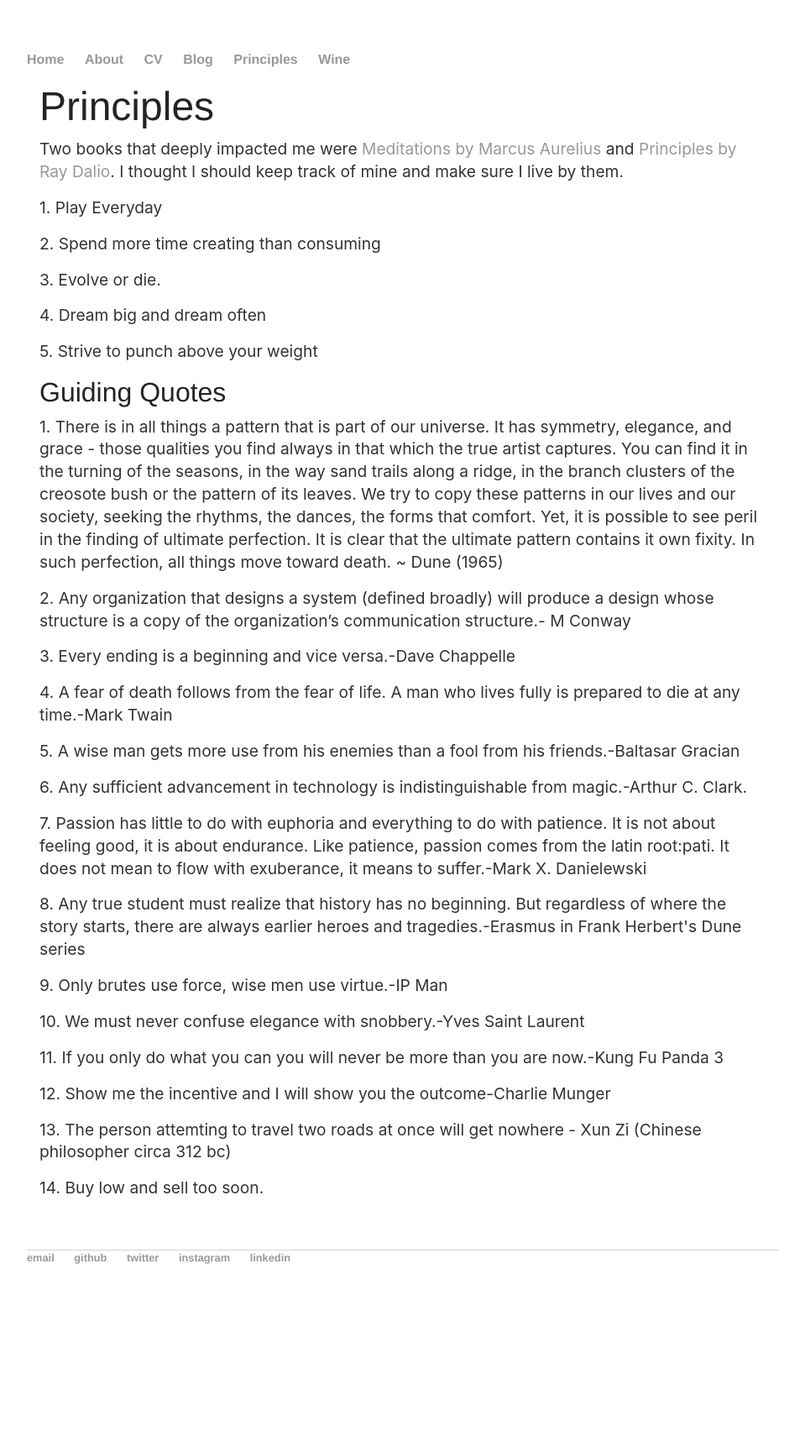
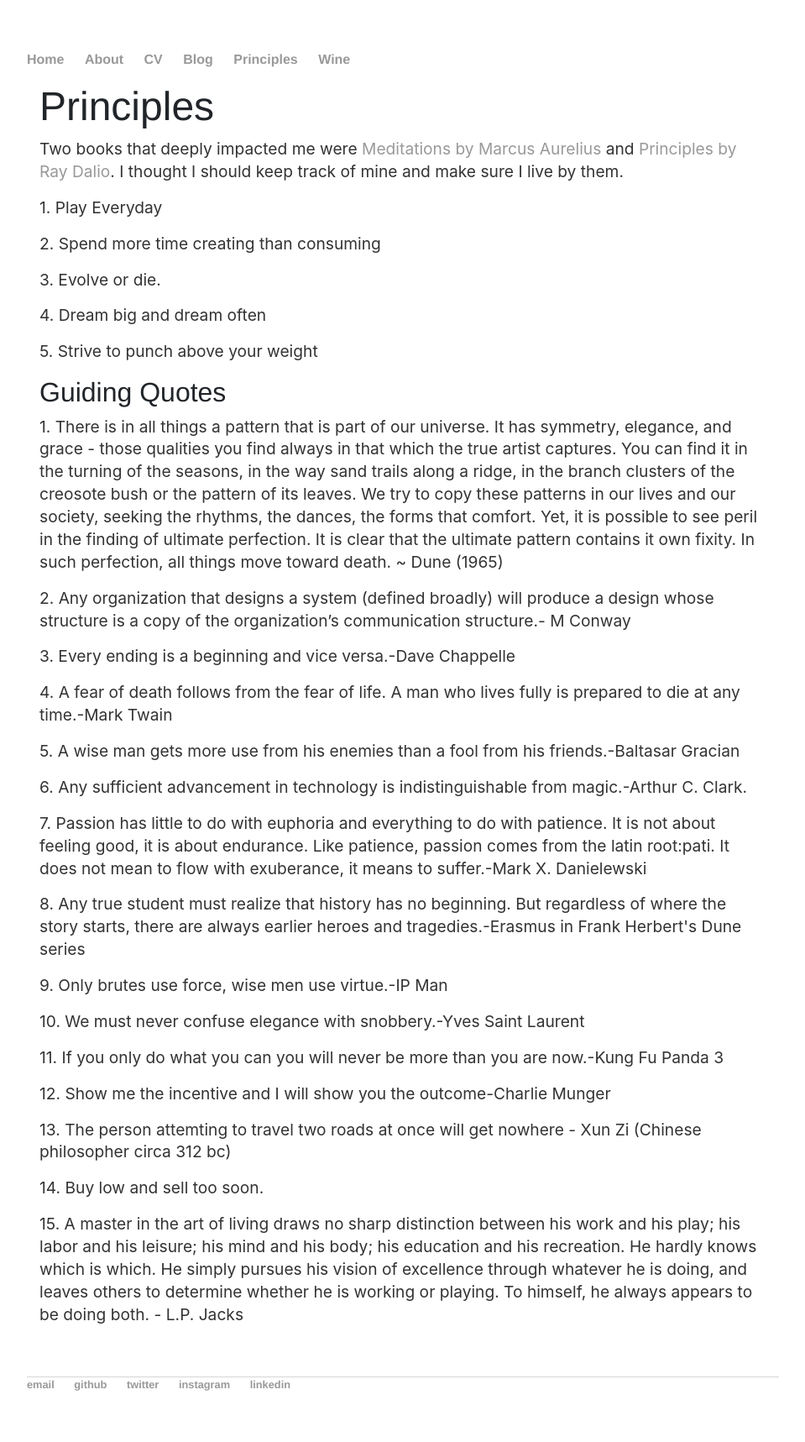
Before and after one commit to spacemanidol/spacemanidol.github.io, a Jekyll site: the page built from principles/index.html, in a window 1280 px wide. Shown: the whole page at 84% size, without its empty margins (160-1119 px from the left). Built offline with Jekyll 4.4.1, drawn with Linux system fonts in a browser that asks for light colours; a script that is not in the unit is left out; comment, search, counter and statistics services are not loaded; before the commit the page ends 1567 px from its top, so only the background shows below that.

Commit message:
Update index.html

```diff
--- a/principles/index.html
+++ b/principles/index.html
@@ -25,4 +25,5 @@
 	<p>12. Show me the incentive and I will show you the outcome-Charlie Munger</p>
 	<p>13. The person attemting to travel two roads at once will get nowhere - Xun Zi (Chinese philosopher circa 312 bc)</p>
 	<p>14. Buy low and sell too soon. </p>
+	<p>15. A master in the art of living draws no sharp distinction between his work and his play; his labor and his leisure; his mind and his body; his education and his recreation. He hardly knows which is which. He simply pursues his vision of excellence through whatever he is doing, and leaves others to determine whether he is working or playing. To himself, he always appears to be doing both. - L.P. Jacks </p>
 </div>
```
